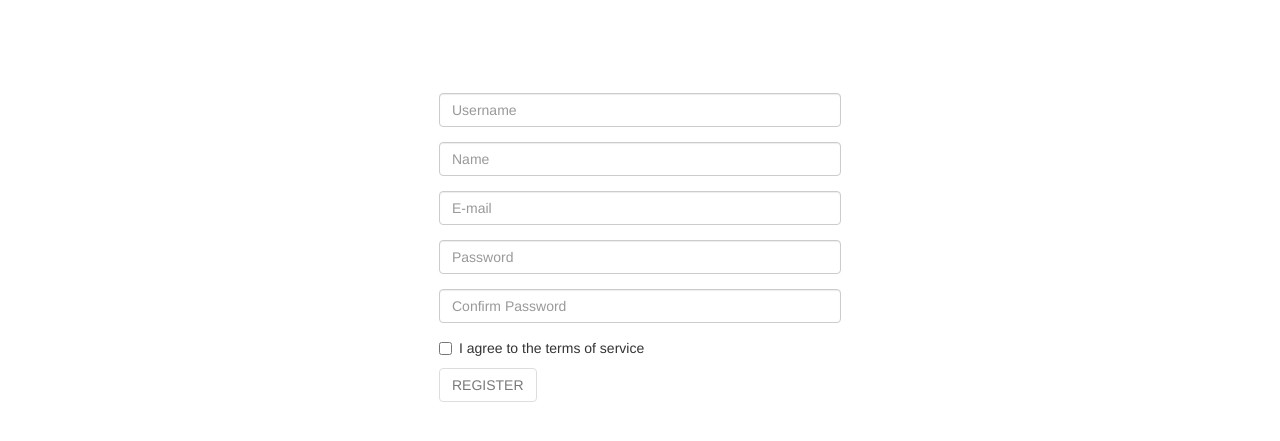
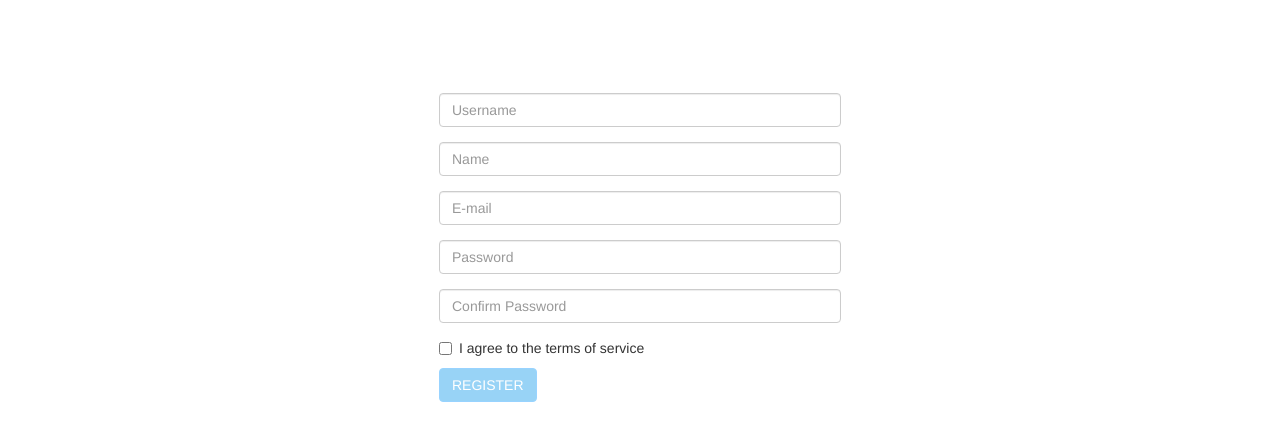
Before and after one commit to deepakbeatz/Air-Traffic-Delay, a plain HTML site: page register.html in a window 1280 px wide. In both pictures the pointer is over the button "REGISTER". Shown: the part 57-498 px from the top of the page. Drawn offline with nearby package versions, Linux system fonts and the light colour scheme.

Commit message:
Buttons improved

```diff
--- a/css/login.css
+++ b/css/login.css
@@ -32,3 +32,23 @@ body {
 #password, pw_toggle {
   border: none;
 }
+
+.btn-default {
+  color: #fff;
+  background-color: #15aabf;
+  border-color: #15aaff;
+}
+
+.btn-default:focus,
+.btn-default.focus {
+  color: #333;
+  background-color: #e6e6e6;
+  border-color: #8c8c8c;
+}
+
+.btn-default:hover {
+  color: #fff;
+  background-color: #0094ea;
+  border-color: #0094ff;
+  transition: 1s;
+}
--- a/css/register.css
+++ b/css/register.css
@@ -15,3 +15,37 @@ body {
 .container{
   padding: 10vh 30vw;
 }
+
+.btn-default {
+  color: #fff;
+  background-color: #15aabf;
+  border-color: #15aaff;
+}
+
+.btn-default:focus,
+.btn-default.focus {
+  color: #333;
+  background-color: #e6e6e6;
+  border-color: #8c8c8c;
+}
+
+.btn-default:hover {
+  color: #fff;
+  background-color: #0094ea;
+  border-color: #0094ff;
+  transition: 1s;
+}
+
+.btn-default.disabled:hover,
+.btn-default[disabled]:hover,
+fieldset[disabled] .btn-default:hover,
+.btn-default.disabled:focus,
+.btn-default[disabled]:focus,
+fieldset[disabled] .btn-default:focus,
+.btn-default.disabled.focus,
+.btn-default[disabled].focus,
+fieldset[disabled] .btn-default.focus {
+  background-color: #0094ea;
+  border-color: #0094ff;
+  opacity: .4;
+}
```
